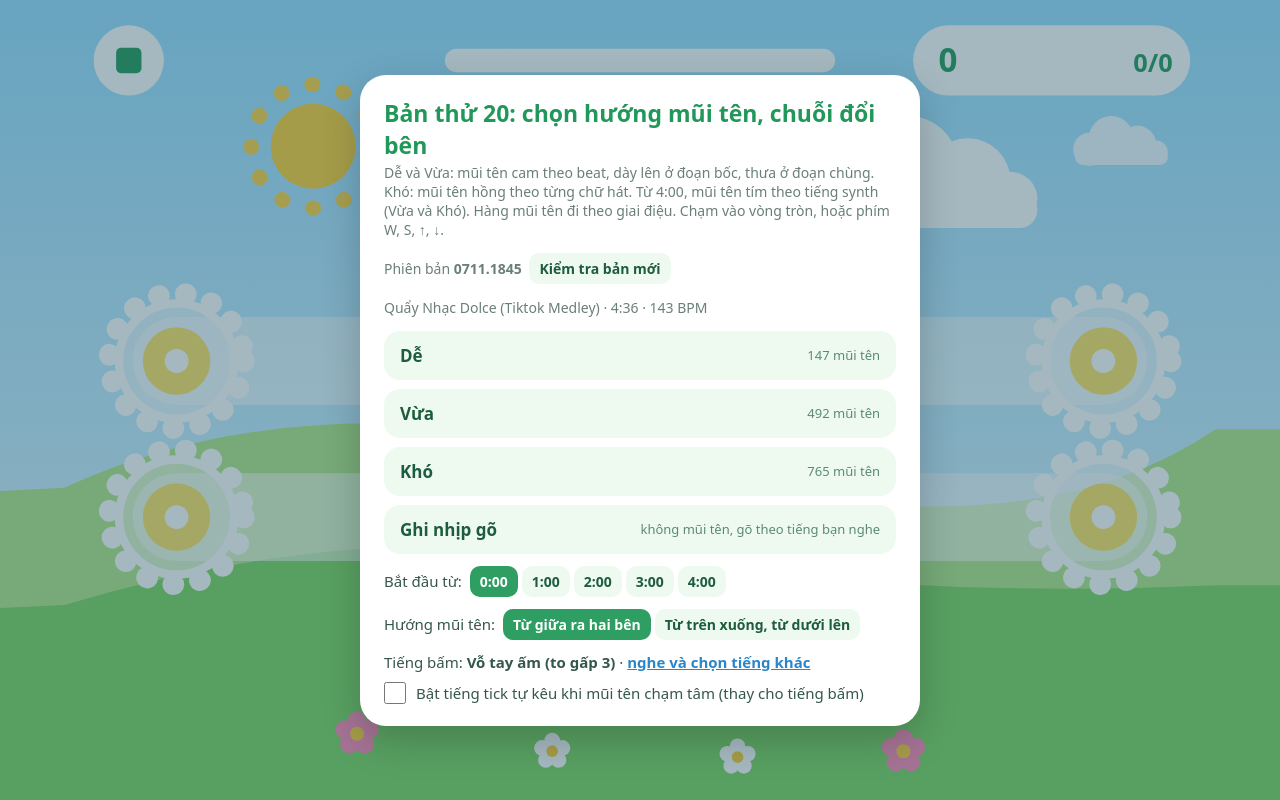
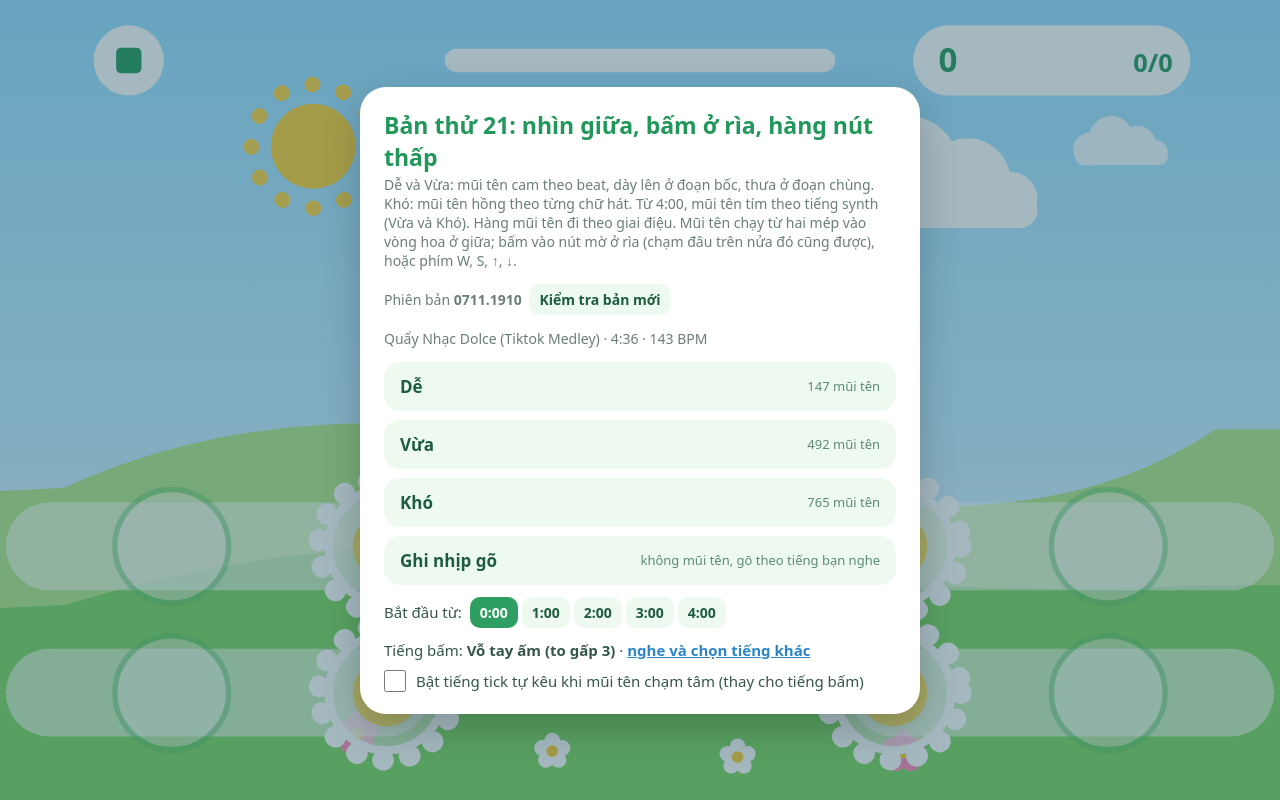
Before and after one commit to tannn92/mui-ten-theo-nhac, a plain HTML site: page index.html in a window 1280 px wide. Drawn offline with Linux system fonts and the light colour scheme.

Commit message:
Bản thử 21: nhìn giữa, bấm ở rìa, hàng nút thấp
Chỉ còn một kiểu: vòng hoa gần giữa, mũi tên từ hai mép chạy vào, bốn
nút mờ ở rìa ngang hàng vòng hoa để ngón cái bấm. Hai hàng hạ thấp về
phía tay cầm iPad. Bỏ kiểu từ giữa ra và kiểu trên xuống, dưới lên.

Co-Authored-By: Claude Opus 5.5 <noreply@anthropic.com>
Claude-Session: https://claude.ai/code/session_013cBjJwDxX5DWAdSdZrMJon

```diff
--- a/index.html
+++ b/index.html
@@ -4,7 +4,7 @@
 <meta charset="utf-8">
 <meta name="viewport" content="width=device-width,initial-scale=1,maximum-scale=1,user-scalable=no,viewport-fit=cover">
 <meta name="apple-mobile-web-app-capable" content="yes">
-<title>Bản thử 20: chọn hướng mũi tên, chuỗi đổi bên</title>
+<title>Bản thử 21: nhìn giữa, bấm ở rìa, hàng nút thấp</title>
 <link rel="icon" href="icons/icon-192.png">
 <link rel="apple-touch-icon" href="icons/icon-180.png">
 <meta name="theme-color" content="#8fdcff">
@@ -14,7 +14,7 @@
   window.IOS = /iPad|iPhone/.test(navigator.userAgent) || (navigator.platform === 'MacIntel' && navigator.maxTouchPoints > 1);
   if (!IOS) document.head.insertAdjacentHTML('beforeend', '<link rel="manifest" href="manifest.webmanifest">');
 </script>
-<script src="sfx.js?v=0711.1845"></script>
+<script src="sfx.js?v=0711.1910"></script>
 <style>
   *{box-sizing:border-box;margin:0;padding:0;-webkit-user-select:none;user-select:none;-webkit-tap-highlight-color:transparent}
   html,body{height:100%;background:#8fdcff;overflow:hidden;touch-action:none;font-family:ui-rounded,"SF Pro Rounded",system-ui,sans-serif}
@@ -37,7 +37,6 @@
   #stopBtn{cursor:pointer}
   .sounds{margin-top:12px;font-size:15px;color:#35574a}
   .sounds a{color:#2a86c9;font-weight:700}
-  #scene[data-layout="side"] .track.updown, #scene[data-layout="updown"] .track.side{display:none}
   #verMsg{font-weight:700;color:#e0701c}
   .from{border:0;border-radius:10px;padding:6px 10px;margin-left:4px;background:#eefaf0;color:#1d5c3c;font:700 14px ui-rounded,"SF Pro Rounded",system-ui,sans-serif;cursor:pointer}
   .from.on{background:#2f9e62;color:#fff}
@@ -143,25 +142,26 @@
     <use href="#flower" transform="translate(500 770)"/><use href="#flower" transform="translate(690 776)"/>
   </g>
 
-  <g class="track side" fill="var(--lane)">
-    <rect x="70" y="325" width="430" height="90" rx="45"/><rect x="70" y="485" width="430" height="90" rx="45"/>
-    <rect x="680" y="325" width="430" height="90" rx="45"/><rect x="680" y="485" width="430" height="90" rx="45"/>
+  <g fill="var(--lane)">
+    <rect x="-60" y="515" width="435" height="90" rx="45"/><rect x="-60" y="665" width="435" height="90" rx="45"/>
+    <rect x="805" y="515" width="435" height="90" rx="45"/><rect x="805" y="665" width="435" height="90" rx="45"/>
   </g>
-  <g class="track updown" fill="var(--lane)">
-    <rect x="70" y="-130" width="90" height="545" rx="45"/><rect x="70" y="485" width="90" height="455" rx="45"/>
-    <rect x="1020" y="-130" width="90" height="545" rx="45"/><rect x="1020" y="485" width="90" height="455" rx="45"/>
-  </g>
-  <g transform="translate(115 370) scale(.72)"><g id="ringLU"><use href="#flowerRing"/></g></g>
-  <g transform="translate(115 530) scale(.72)"><g id="ringLD"><use href="#flowerRing"/></g></g>
-  <g transform="translate(1065 370) scale(.72)"><g id="ringRU"><use href="#flowerRing"/></g></g>
-  <g transform="translate(1065 530) scale(.72)"><g id="ringRD"><use href="#flowerRing"/></g></g>
+  <!-- soft buttons at the edges, under the thumbs: a touch anywhere on that half and row counts, these show where -->
+  <g transform="translate(110 560) scale(.62)"><g id="ghostLU" opacity=".42"><use href="#pad"/></g></g>
+  <g transform="translate(110 710) scale(.62)"><g id="ghostLD" opacity=".42"><use href="#pad"/></g></g>
+  <g transform="translate(1070 560) scale(.62)"><g id="ghostRU" opacity=".42"><use href="#pad"/></g></g>
+  <g transform="translate(1070 710) scale(.62)"><g id="ghostRD" opacity=".42"><use href="#pad"/></g></g>
+  <g transform="translate(330 560) scale(.72)"><g id="ringLU"><use href="#flowerRing"/></g></g>
+  <g transform="translate(330 710) scale(.72)"><g id="ringLD"><use href="#flowerRing"/></g></g>
+  <g transform="translate(850 560) scale(.72)"><g id="ringRU"><use href="#flowerRing"/></g></g>
+  <g transform="translate(850 710) scale(.72)"><g id="ringRD"><use href="#flowerRing"/></g></g>
 
   <g id="notes"></g>
 
-  <g transform="translate(115 370) scale(.72)"><g id="burstLU" opacity="0"><use href="#burstArt"/></g></g>
-  <g transform="translate(115 530) scale(.72)"><g id="burstLD" opacity="0"><use href="#burstArt"/></g></g>
-  <g transform="translate(1065 370) scale(.72)"><g id="burstRU" opacity="0"><use href="#burstArt"/></g></g>
-  <g transform="translate(1065 530) scale(.72)"><g id="burstRD" opacity="0"><use href="#burstArt"/></g></g>
+  <g transform="translate(330 560) scale(.72)"><g id="burstLU" opacity="0"><use href="#burstArt"/></g></g>
+  <g transform="translate(330 710) scale(.72)"><g id="burstLD" opacity="0"><use href="#burstArt"/></g></g>
+  <g transform="translate(850 560) scale(.72)"><g id="burstRU" opacity="0"><use href="#burstArt"/></g></g>
+  <g transform="translate(850 710) scale(.72)"><g id="burstRD" opacity="0"><use href="#burstArt"/></g></g>
   <g transform="translate(590 640)"><g id="dancer"><use href="#girl"/></g></g>
   <g transform="translate(590 186)"><text id="say" class="say" text-anchor="middle"></text></g>
 
@@ -182,23 +182,22 @@
 
 <div id="menu">
   <div class="panel">
-    <h1>Bản thử 20: chọn hướng mũi tên, chuỗi đổi bên</h1>
-    <p class="sub">Dễ và Vừa: mũi tên cam theo beat, dày lên ở đoạn bốc, thưa ở đoạn chùng. Khó: mũi tên hồng theo từng chữ hát. Từ 4:00, mũi tên tím theo tiếng synth (Vừa và Khó). Hàng mũi tên đi theo giai điệu. Chạm vào vòng tròn, hoặc phím W, S, ↑, ↓.</p>
+    <h1>Bản thử 21: nhìn giữa, bấm ở rìa, hàng nút thấp</h1>
+    <p class="sub">Dễ và Vừa: mũi tên cam theo beat, dày lên ở đoạn bốc, thưa ở đoạn chùng. Khó: mũi tên hồng theo từng chữ hát. Từ 4:00, mũi tên tím theo tiếng synth (Vừa và Khó). Hàng mũi tên đi theo giai điệu. Mũi tên chạy từ hai mép vào vòng hoa ở giữa; bấm vào nút mờ ở rìa (chạm đâu trên nửa đó cũng được), hoặc phím W, S, ↑, ↓.</p>
     <p class="sub">Phiên bản <b id="ver"></b> <button id="checkVer" class="from">Kiểm tra bản mới</button> <span id="verMsg"></span></p>
     <p id="result"></p>
     <div id="tapsBox" class="hide"><textarea id="taps" readonly></textarea><button id="copyTaps" class="from">Chép</button></div>
     <div id="songs">Đang tải…</div>
     <div class="sounds">Bắt đầu từ: <button class="from on" data-from="0">0:00</button><button class="from" data-from="60">1:00</button><button class="from" data-from="120">2:00</button><button class="from" data-from="180">3:00</button><button class="from" data-from="240">4:00</button></div>
-    <div class="sounds">Hướng mũi tên: <button class="from lay" data-lay="side">Từ giữa ra hai bên</button><button class="from lay" data-lay="updown">Từ trên xuống, từ dưới lên</button></div>
     <div class="sounds">Tiếng bấm: <b id="sndName"></b> · <a id="sndLink" href="sfx.html">nghe và chọn tiếng khác</a></div>
     <label><input type="checkbox" id="tick"> Bật tiếng tick tự kêu khi mũi tên chạm tâm (thay cho tiếng bấm)</label>
   </div>
 </div>
 
 <script>
-const V = '0711.1845';  // stamped by the deploy build
-// The rings sit at the screen edges, under a small child's thumbs, two a side 160 apart.
-const SPLIT_Y = 450,
+const V = '0711.1910';  // stamped by the deploy build
+// Two rows, low on the screen where hands hold an iPad: 560 and 710. A touch above 635 is the upper row.
+const SPLIT_Y = 635,
 
   // Seconds from the ring centre, matched to what the eye sees at 183 units a second:
   // the white dot, the yellow disc, the white ring, and the arrow still touching the ring.
@@ -207,14 +206,12 @@ const SPLIT_Y = 450,
 // Arrows always travel at 183 units a second, so timing feels the same either way in. Picked on the menu:
 // 'side' comes out from beside the dancer to the rings; 'updown' falls from the top to the upper rings and
 // rises from the bottom to the lower ones, so the dancer stays clear. Each lane: from x, y to x, y.
+// The user's layout: the flower rings near the middle so the eyes stay there, arrows from the screen edges
+// inward at 183 units a second, soft buttons at the edges for the thumbs. Each lane: from x, y to x, y.
 const SPEED = 440 / 2.4, OVERSHOOT = 40;
-const LAYOUTS = {
-  side: { LU: [455, 370, 115, 370], LD: [455, 530, 115, 530], RU: [725, 370, 1065, 370], RD: [725, 530, 1065, 530] },
-  updown: { LU: [115, -90, 115, 370], LD: [115, 910, 115, 530], RU: [1065, -90, 1065, 370], RD: [1065, 910, 1065, 530] },
-};
-let layout = localStorage.getItem('spike-layout') === 'updown' ? 'updown' : 'side';
-let LANES = LAYOUTS[layout], MAX_TRAVEL = 2.5;
+const LANES = { LU: [-110, 560, 330, 560], LD: [-110, 710, 330, 710], RU: [1290, 560, 850, 560], RD: [1290, 710, 850, 710] };
 function travelOf(lane) { const [x0, y0, x1, y1] = LANES[lane]; return Math.hypot(x1 - x0, y1 - y0) / SPEED; }
+const MAX_TRAVEL = Math.max(...Object.keys(LANES).map(travelOf));
 const $ = id => document.getElementById(id);
 const NS = 'http://www.w3.org/2000/svg';
 let ctx, source, chart, notes = [], startAt = 0, playing = false, tickNext = 0, firstLive = 0;
@@ -386,7 +383,7 @@ function frame() {
     if (n.t - MAX_TRAVEL > now) break;  // nothing later can be on screen yet
     if (n.done) continue;
     const travel = travelOf(n.lane);
-    if (n.t - travel > now) continue;  // made only as it comes in: before that it would sit behind the dancer
+    if (n.t - travel > now) continue;  // made only as it comes in
     if (!n.el) makeNote(n);
     // past its ring an arrow goes on only a little and fades there, so an upper and a lower arrow never cross
     const p = Math.min(1 - (n.t - now) / travel, 1 + OVERSHOOT / (travel * SPEED));
@@ -422,10 +419,12 @@ function tap(lane) {
     taps.push(+heardClock().toFixed(3));
     hitSound(ctx.currentTime);
     pop($('ring' + lane), [{ transform: 'scale(.86)' }, { transform: 'scale(1)' }], 180);
+    pop($('ghost' + lane), [{ transform: 'scale(.8)', opacity: .9 }, { transform: 'scale(1)', opacity: .42 }], 220);
     $('hits').textContent = `${taps.length} lần gõ`;
     return;
   }
   pop($('ring' + lane), [{ transform: 'scale(.86)' }, { transform: 'scale(1)' }], 180);
+  pop($('ghost' + lane), [{ transform: 'scale(.8)', opacity: .9 }, { transform: 'scale(1)', opacity: .42 }], 220);
   const now = heardClock();
   let best = null, bestGap = WINDOW + 1;
   for (let i = firstLive; i < notes.length; i++) {
@@ -465,22 +464,13 @@ window.addEventListener('keydown', e => {
 $('stopBtn').addEventListener('pointerdown', e => { e.stopPropagation(); if (playing) finish(true); });
 document.addEventListener('gesturestart', e => e.preventDefault());
 
-window.spike = { geo: { SPEED, SPLIT_Y, get LANES() { return LANES; }, get layout() { return layout; } }, get state() { return { playing, now: ctx ? heardClock() : 0, score, hits, total: notes.length, live: $('notes').childElementCount, tick: tickNext }; }, tap };
+window.spike = { geo: { SPEED, SPLIT_Y, LANES }, get state() { return { playing, now: ctx ? heardClock() : 0, score, hits, total: notes.length, live: $('notes').childElementCount, tick: tickNext }; }, tap };
 $('copyTaps').addEventListener('click', () => { $('taps').select(); navigator.clipboard?.writeText($('taps').value).catch(() => {}); document.execCommand?.('copy'); });
 function pickFrom(sec) {
   startFrom = sec;
   document.querySelectorAll('.from').forEach(x => x.classList.toggle('on', +x.dataset.from === sec));
 }
 document.querySelectorAll('.from[data-from]').forEach(b => b.addEventListener('click', () => pickFrom(+b.dataset.from)));
-function setLayout(name) {
-  layout = name; LANES = LAYOUTS[name];
-  MAX_TRAVEL = Math.max(...Object.keys(LANES).map(travelOf));
-  localStorage.setItem('spike-layout', name);
-  $('scene').dataset.layout = name;
-  document.querySelectorAll('.lay').forEach(b => b.classList.toggle('on', b.dataset.lay === name));
-}
-document.querySelectorAll('.lay').forEach(b => b.addEventListener('click', () => setLayout(b.dataset.lay)));
-setLayout(layout);
 // The version is when it was released, day month . hour minute. The button asks the site for the newest one.
 $('ver').textContent = V.startsWith('__') ? 'đang thử trên máy' : V;
 $('checkVer').addEventListener('click', async () => {
--- a/version.json
+++ b/version.json
@@ -1 +1 @@
-{"v": "0711.1845"}
+{"v": "0711.1910"}
```
Also changed, not shown: sfx.html (+2 -2 lines), 1 other file.
